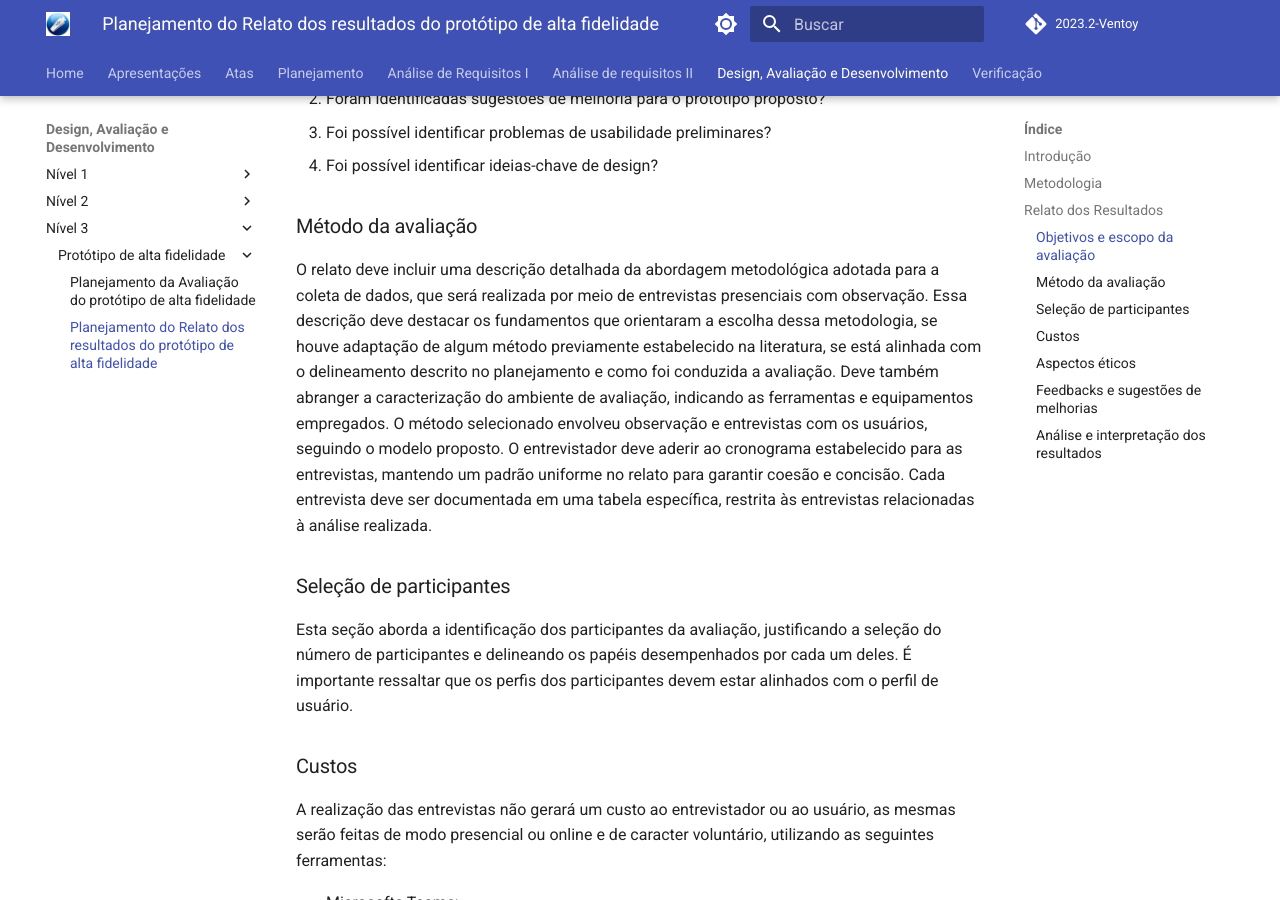
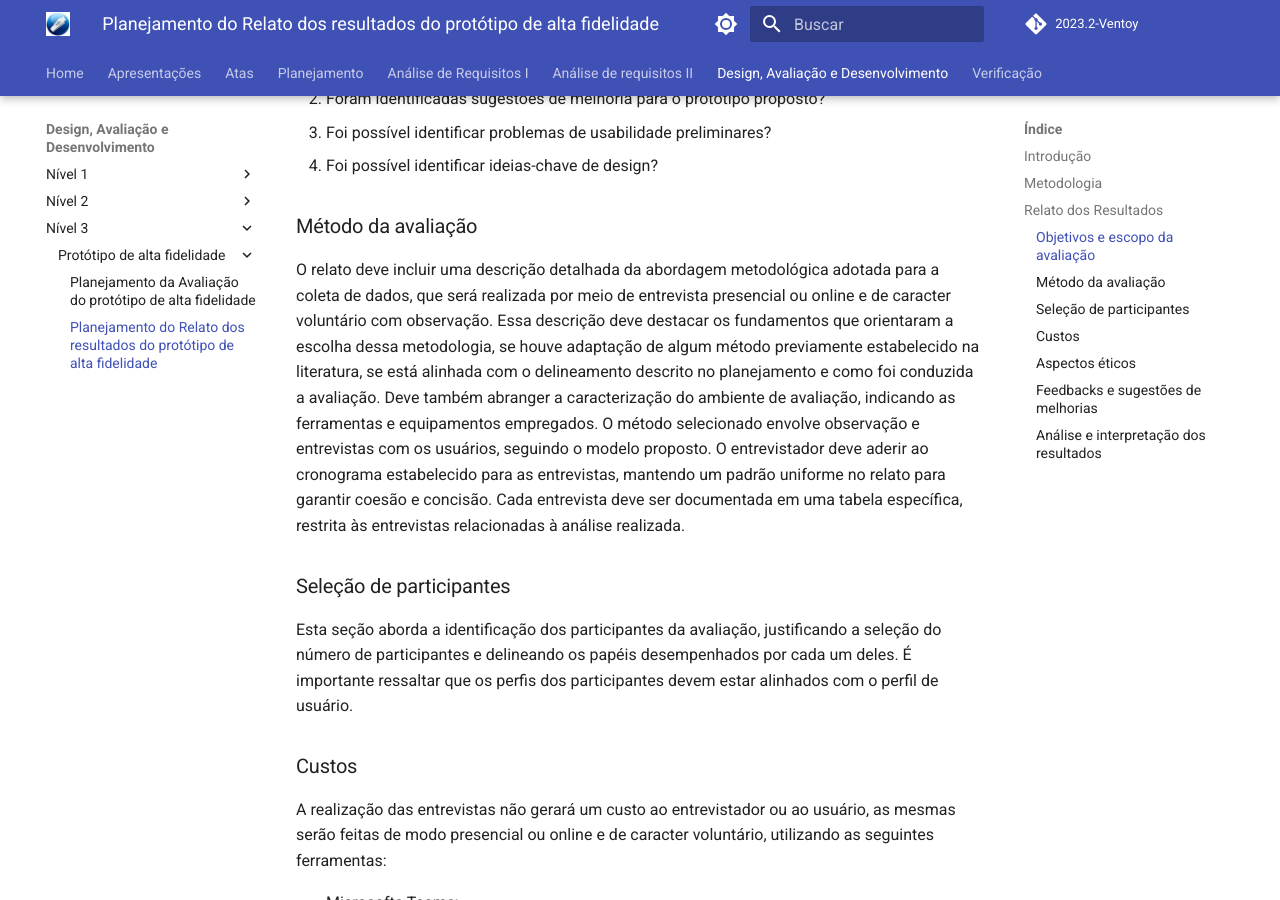
Before and after one commit to Interacao-Humano-Computador/2023.2-Ventoy, an MkDocs documentation site: the page built from docs/DAD/nivel2/prototipoAltaFidelidade/PlanejamentoRelatoPrototipoAltaFidelidade.md, in a window 1280 px wide and 900 px high, scrolled down 1393 px. Built offline with MkDocs 1.6.1 and Material for MkDocs 9.7.7, drawn with Linux system fonts in a browser that asks for light colours; comment, search, counter and statistics services are not loaded.

Commit message:
Update PlanejamentoRelatoPrototipoAltaFidelidade.md

```diff
--- a/docs/DAD/nivel2/prototipoAltaFidelidade/PlanejamentoRelatoPrototipoAltaFidelidade.md
+++ b/docs/DAD/nivel2/prototipoAltaFidelidade/PlanejamentoRelatoPrototipoAltaFidelidade.md
@@ -32,7 +32,7 @@
 
 ### Método da avaliação
 
-O relato deve incluir uma descrição detalhada da abordagem metodológica adotada para a coleta de dados, que será realizada por meio de entrevistas presenciais com observação. Essa descrição deve destacar os fundamentos que orientaram a escolha dessa metodologia, se houve adaptação de algum método previamente estabelecido na literatura, se está alinhada com o delineamento descrito no planejamento e como foi conduzida a avaliação. Deve também abranger a caracterização do ambiente de avaliação, indicando as ferramentas e equipamentos empregados. O método selecionado envolveu observação e entrevistas com os usuários, seguindo o modelo proposto. O entrevistador deve aderir ao cronograma estabelecido para as entrevistas, mantendo um padrão uniforme no relato para garantir coesão e concisão. Cada entrevista deve ser documentada em uma tabela específica, restrita às entrevistas relacionadas à análise realizada.
+O relato deve incluir uma descrição detalhada da abordagem metodológica adotada para a coleta de dados, que será realizada por meio de entrevista presencial ou online e de caracter voluntário com observação. Essa descrição deve destacar os fundamentos que orientaram a escolha dessa metodologia, se houve adaptação de algum método previamente estabelecido na literatura, se está alinhada com o delineamento descrito no planejamento e como foi conduzida a avaliação. Deve também abranger a caracterização do ambiente de avaliação, indicando as ferramentas e equipamentos empregados. O método selecionado envolve observação e entrevistas com os usuários, seguindo o modelo proposto. O entrevistador deve aderir ao cronograma estabelecido para as entrevistas, mantendo um padrão uniforme no relato para garantir coesão e concisão. Cada entrevista deve ser documentada em uma tabela específica, restrita às entrevistas relacionadas à análise realizada.
 
 ### Seleção de participantes
 
```
